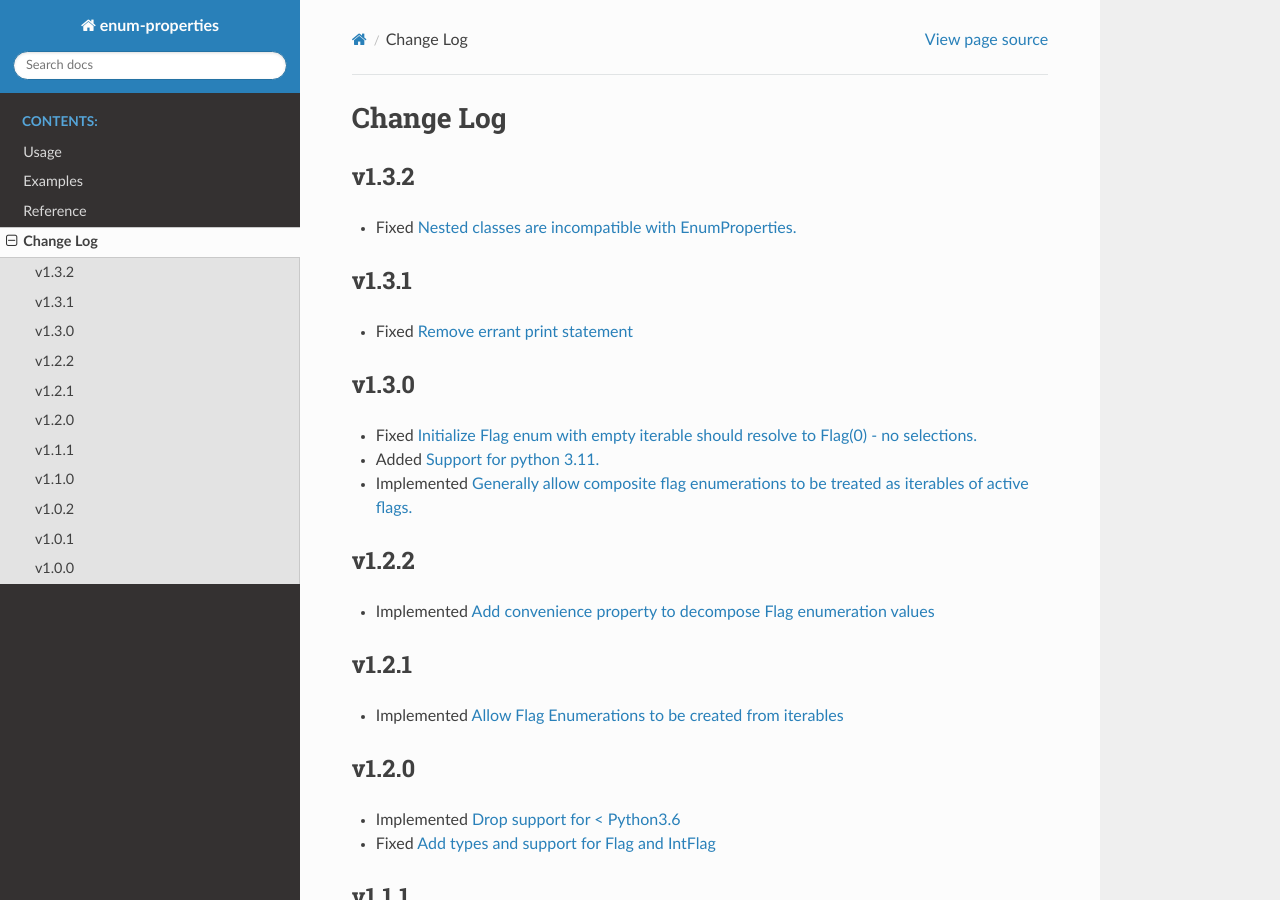
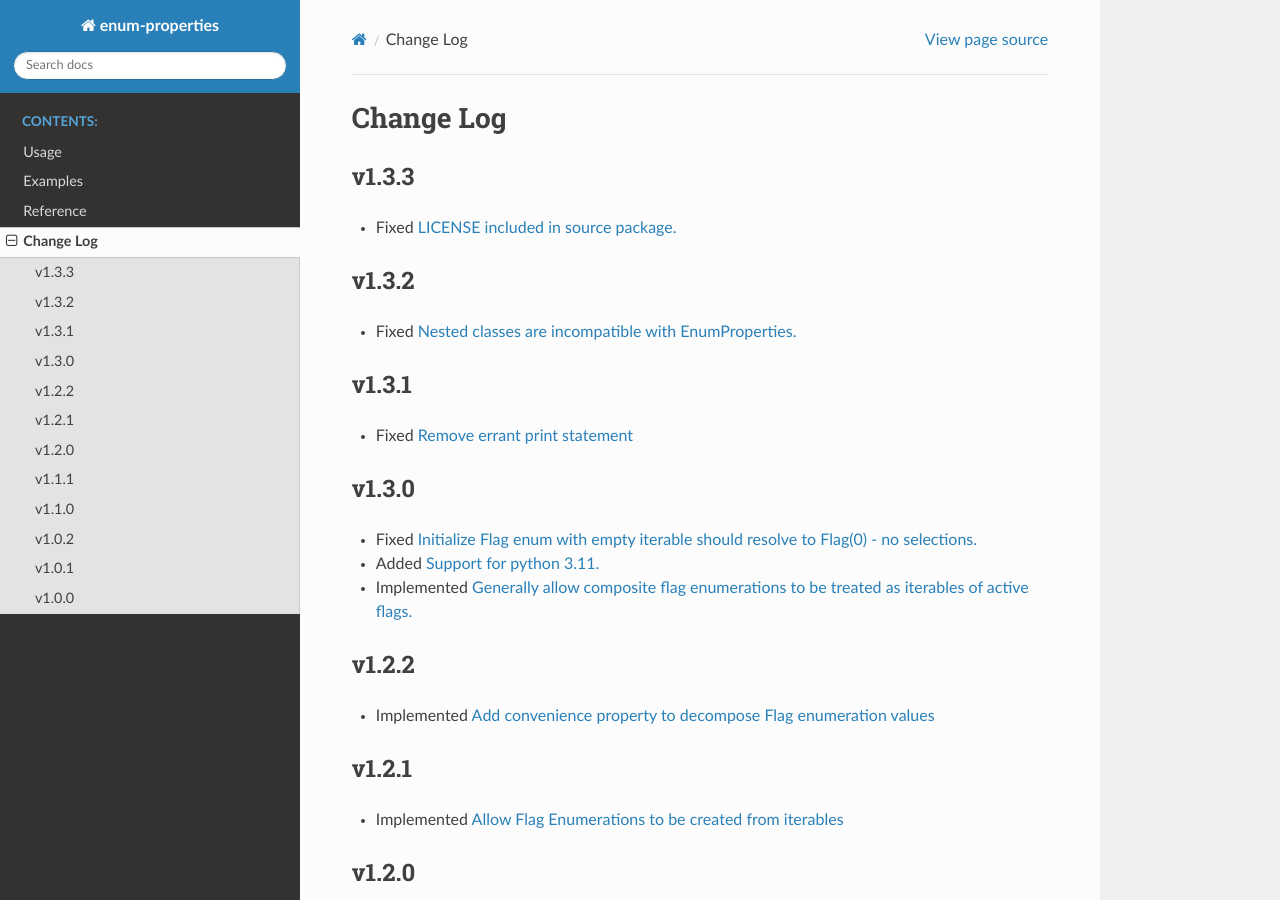
Before and after one commit to bckohan/enum-properties, a Sphinx documentation site: the page built from doc/source/changelog.rst, in a window 1280 px wide and 900 px high. Built offline with Sphinx 7.4.7 and the Read the Docs theme 2.0.0, drawn with Linux system fonts in a browser that asks for light colours.

Commit message:
update docs

```diff
--- a/doc/source/changelog.rst
+++ b/doc/source/changelog.rst
@@ -1,6 +1,12 @@
 ==========
 Change Log
 ==========
+
+v1.3.3
+======
+
+* Fixed `LICENSE included in source package. <https://github.com/bckohan/enum-properties/issues/30>`_
+
 
 v1.3.2
 ======
```
